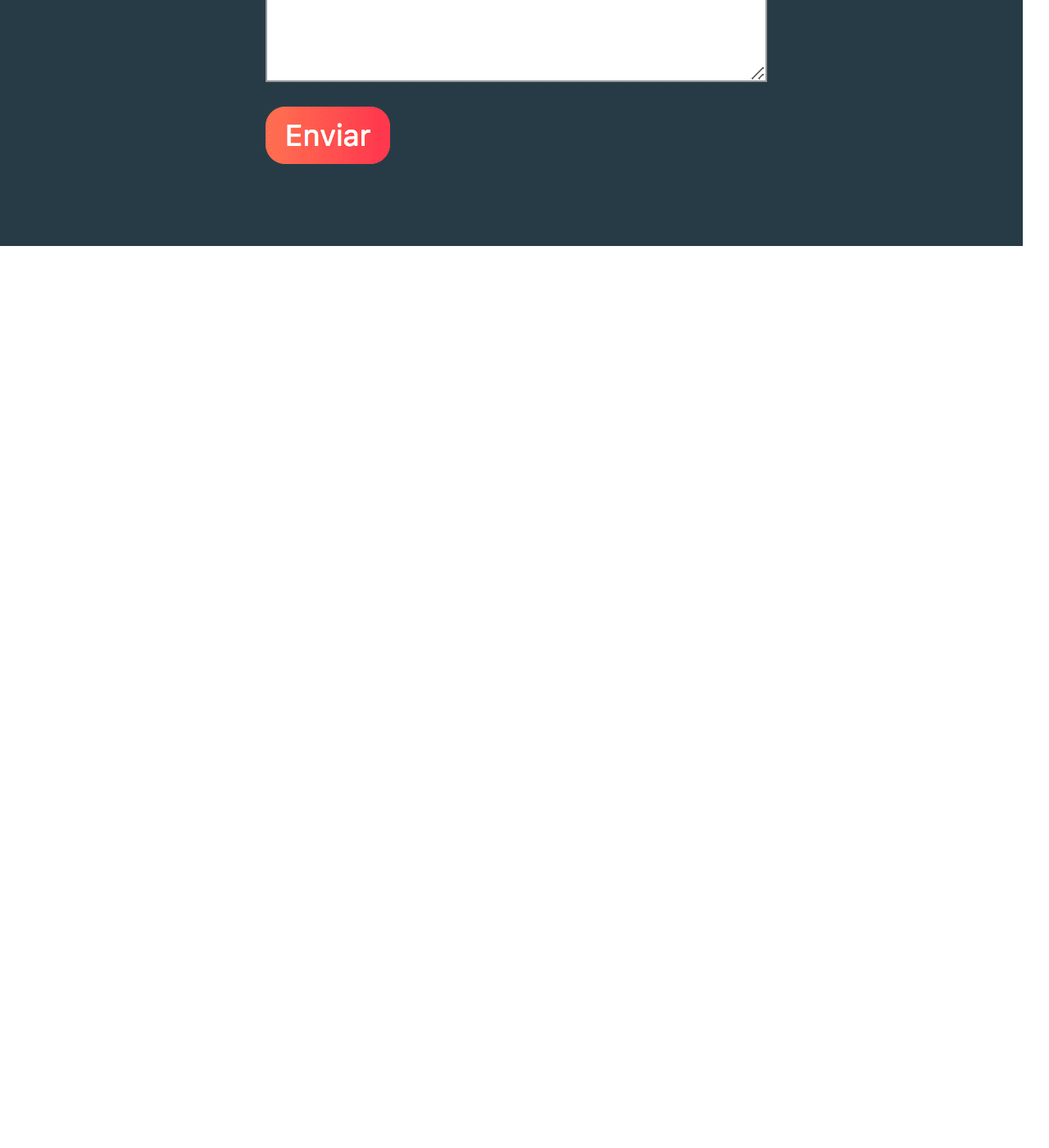
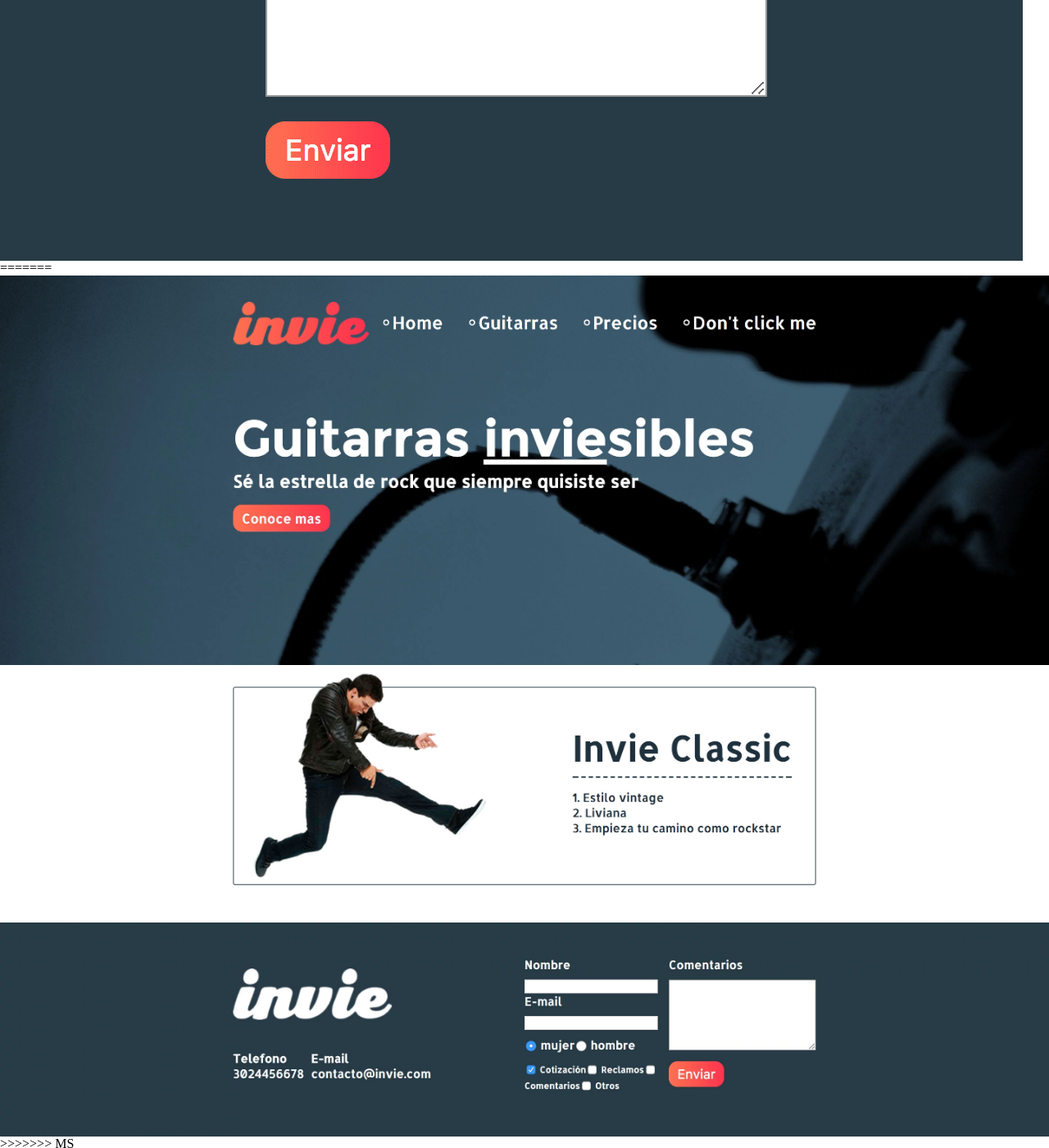
Before and after one commit to Tonsound/invie-github, a plain HTML site: page index.html in a window 1280 px wide. Shown: the part 5760-7160 px from the top of the page at 82% size. Before the commit the page ends 6060 px from the top, so only its background shows below. Drawn offline with Linux system fonts and the light colour scheme.

Commit message:
agregando el update A

```diff
--- a/index.html
+++ b/index.html
@@ -6,10 +6,15 @@
     <style media="screen">
       body{
         margin: 0;
+<<<<<<< HEAD
+=======
+        border: 10px solid red;
+>>>>>>> MS
       }
       img {
         max-width: 100%;
         vertical-align: top;
+<<<<<<< HEAD
         /*display: none;*/
       }
       img#responsive {
@@ -19,12 +24,21 @@
         img#responsive{
           display: block;
         }
+=======
+>>>>>>> MS
       }
       </style>
   </head>
   <body>
+<<<<<<< HEAD
     <img src="header.jpg" alt="" id="responsive">
     <img src="hero.jpg" alt="">
     <img src="invie-responsive.jpg" alt="">
+=======
+    <img src="header.jpg" alt="">
+    <img src="hero.jpg" alt="">
+    <img src="clasica.jpg" alt="">
+    <img src="footer.jpg" alt="">
+>>>>>>> MS
   </body>
 </html>
```
Also changed, not shown: clasica.jpg (added), footer.jpg (added), 1 other file.
